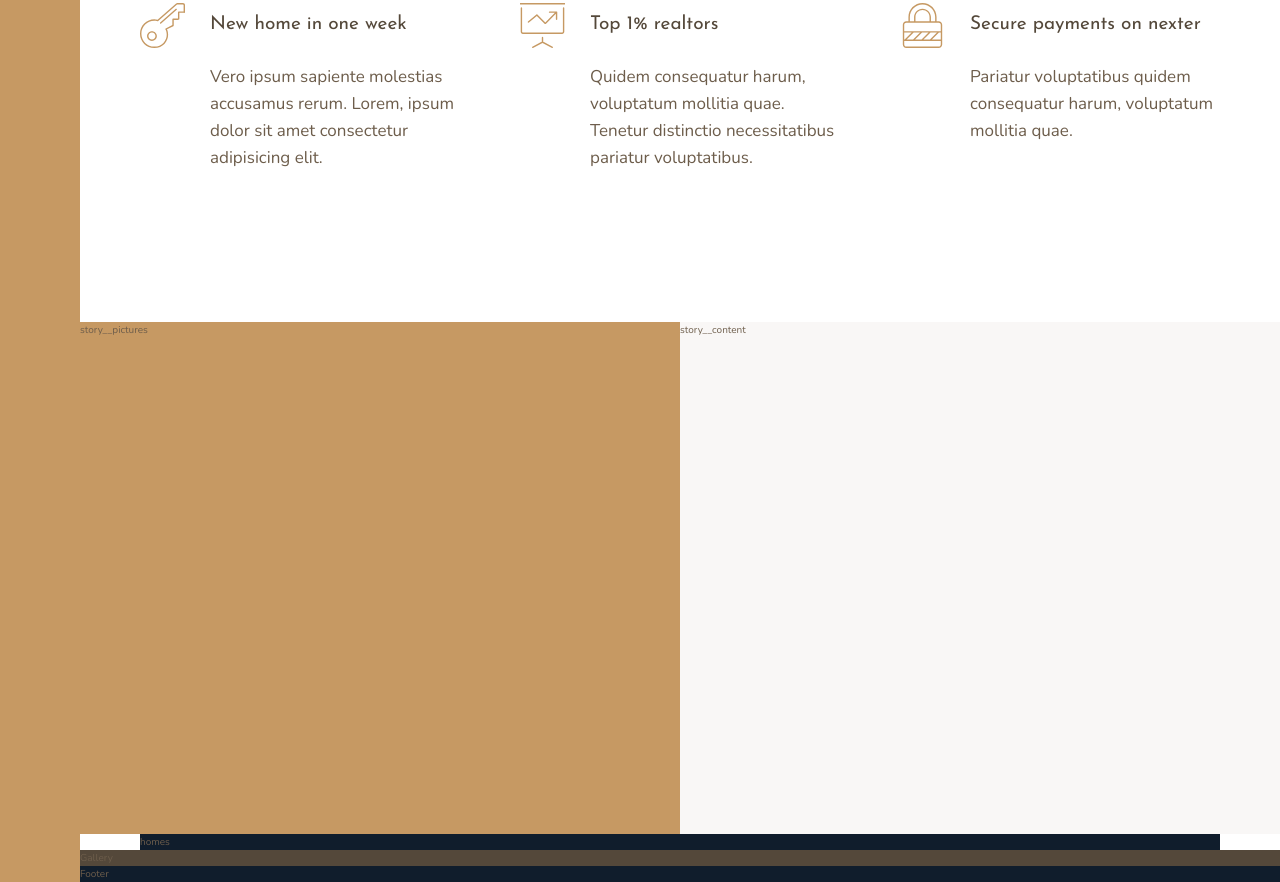
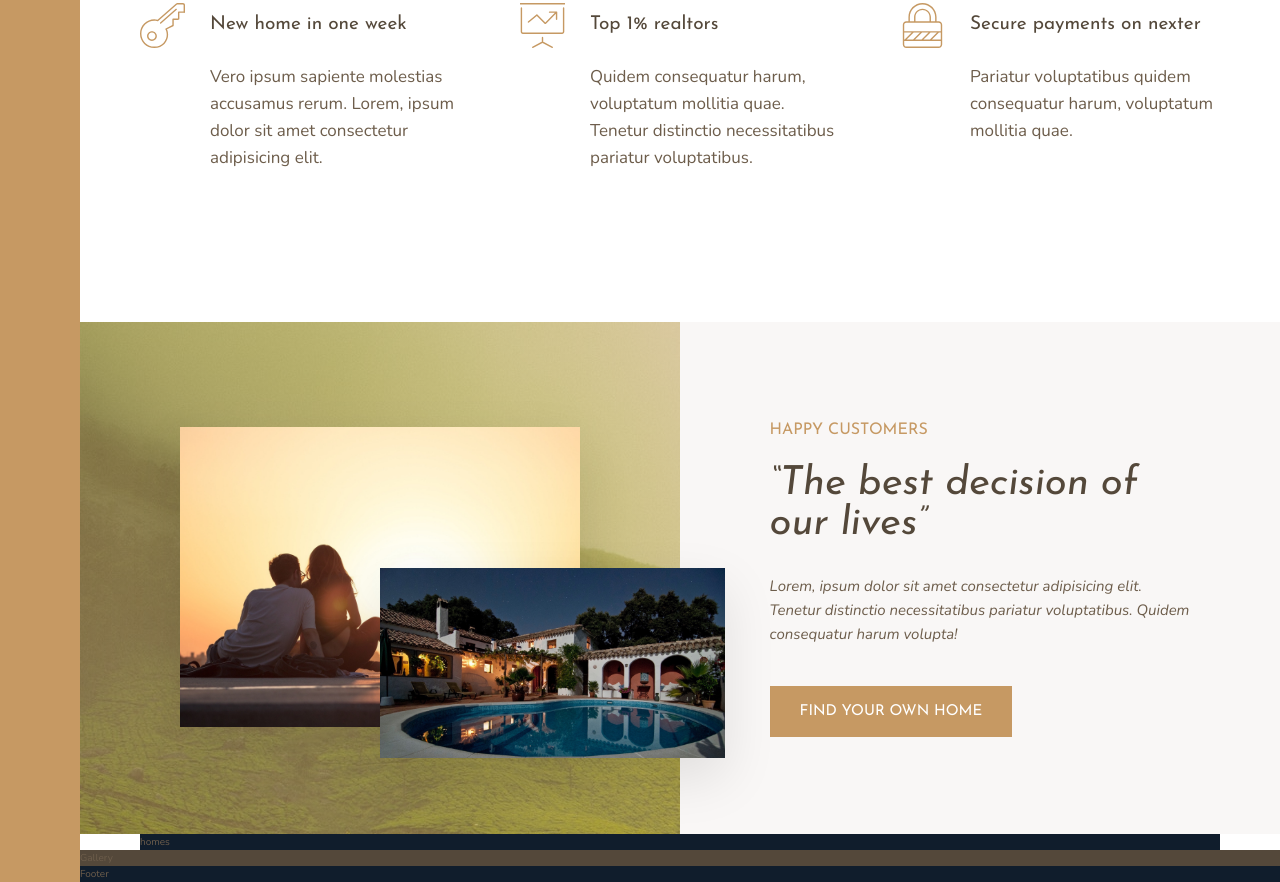
Before and after one commit to hoangghaii/Advanced-CSS-and-Sass, a website: page Nexter/index.html in a window 1280 px wide. Shown: the part 1016-1898 px from the top of the page. Drawn offline with nearby package versions, Linux system fonts and the light colour scheme.

Commit message:
update scss

```diff
--- a/Nexter/index.html
+++ b/Nexter/index.html
@@ -92,9 +92,27 @@
 			</div>
 		</section>
 
-		<div class="story__pictures">story__pictures</div>
+		<div class="story__pictures">
+			<img
+				src="img/story-1.jpeg"
+				alt="Couple with new house"
+				class="story__img--1"
+			/>
+			<img src="img/story-2.jpeg" alt="New house" class="story__img--2" />
+		</div>
 
-		<div class="story__content">story__content</div>
+		<div class="story__content">
+			<h3 class="heading-3 mb-sm">Happy Customers</h3>
+			<h2 class="heading-2 heading-2--dark mb-md">
+				&ldquo;The best decision of our lives&rdquo;
+			</h2>
+			<p class="story__text">
+				Lorem, ipsum dolor sit amet consectetur adipisicing elit.
+				Tenetur distinctio necessitatibus pariatur voluptatibus. Quidem
+				consequatur harum volupta!
+			</p>
+			<button class="btn">Find your own home</button>
+		</div>
 
 		<section class="homes">homes</section>
 
--- a/Nexter/sass/_story.scss
+++ b/Nexter/sass/_story.scss
@@ -2,9 +2,54 @@
 	&__pictures {
 		background-color: $color-primary;
 		grid-column: full-start / col-start 5;
+
+		display: grid;
+		display: grid;
+		grid-template-columns: repeat(6, 1fr);
+		grid-template-rows: repeat(6, 1fr);
+		align-items: center;
+
+		background-image: linear-gradient(
+				rgba($color-primary, 0.5),
+				rgba($color-primary, 0.5)
+			),
+			url(../img/back.jpg);
 	}
+
+	&__img--1 {
+		width: 100%;
+		grid-row: 2 / 6;
+		grid-column: 2 / 6;
+		box-shadow: 0 2rem 5rem rgba($color: #000000, $alpha: 0.1);
+	}
+
+	&__img--2 {
+		width: 115%;
+		grid-row: 4 / 6;
+		grid-column: 4 / 7;
+		z-index: 1;
+		box-shadow: 0 2rem 5rem rgba($color: #000000, $alpha: 0.1);
+	}
+
 	&__content {
 		background-color: $color-grey-light-1;
 		grid-column: col-start 5 / full-end;
+
+		padding: 6rem 7vw;
+
+		// display: flex;
+		// flex-direction: column;
+		// justify-content: center;
+		// align-items: flex-start;
+
+		display: grid;
+		align-content: center;
+		justify-items: start;
+	}
+
+	&__text {
+		font-size: 1.5rem;
+		font-style: italic;
+		margin-bottom: 4rem;
 	}
 }
--- a/Nexter/sass/_typography.scss
+++ b/Nexter/sass/_typography.scss
@@ -13,19 +13,30 @@
 .heading-2 {
 	@extend %heading;
 
+	font-size: 4rem;
+	font-style: italic;
+	line-height: 1;
+
+	&--light {
+		color: $color-grey-light-1;
+	}
+
 	&--dark {
+		color: $color-grey-dark-1;
 	}
 }
 
 .heading-3 {
 	@extend %heading;
 
-	&--dark {
-	}
+	font-size: 1.6rem;
+	color: $color-primary;
+	text-transform: uppercase;
 }
 
 .heading-4 {
 	@extend %heading;
+
 	font-size: 1.9rem;
 	align-self: center;
 
@@ -37,3 +48,37 @@
 		color: $color-grey-dark-1;
 	}
 }
+
+.btn {
+	background-color: $color-primary;
+	color: #fff;
+	border: none;
+	outline: none;
+	border-radius: 0;
+	font-family: $font-display;
+	font-size: 1.5rem;
+	text-transform: uppercase;
+	padding: 1.8rem 3rem;
+	cursor: pointer;
+	transition: all 0.2s;
+
+	&:hover {
+		background-color: $color-primary-dark;
+	}
+}
+
+.mb-sm {
+	margin-bottom: 2rem;
+}
+
+.mb-md {
+	margin-bottom: 3rem;
+}
+
+.mb-lg {
+	margin-bottom: 4rem;
+}
+
+.mb-hg {
+	margin-bottom: 8rem;
+}
```
Also changed, not shown: Nexter/css/style.css.
